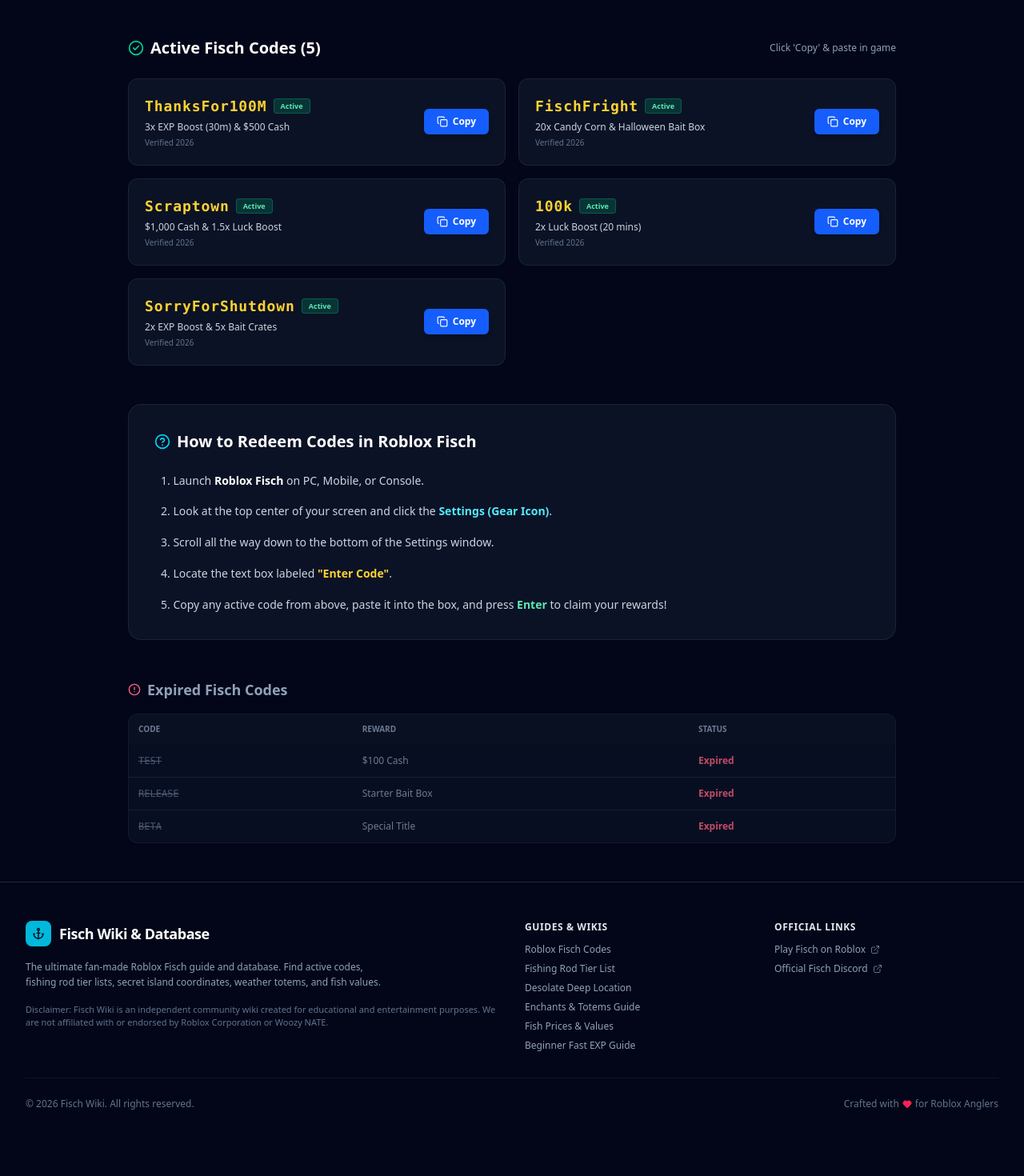
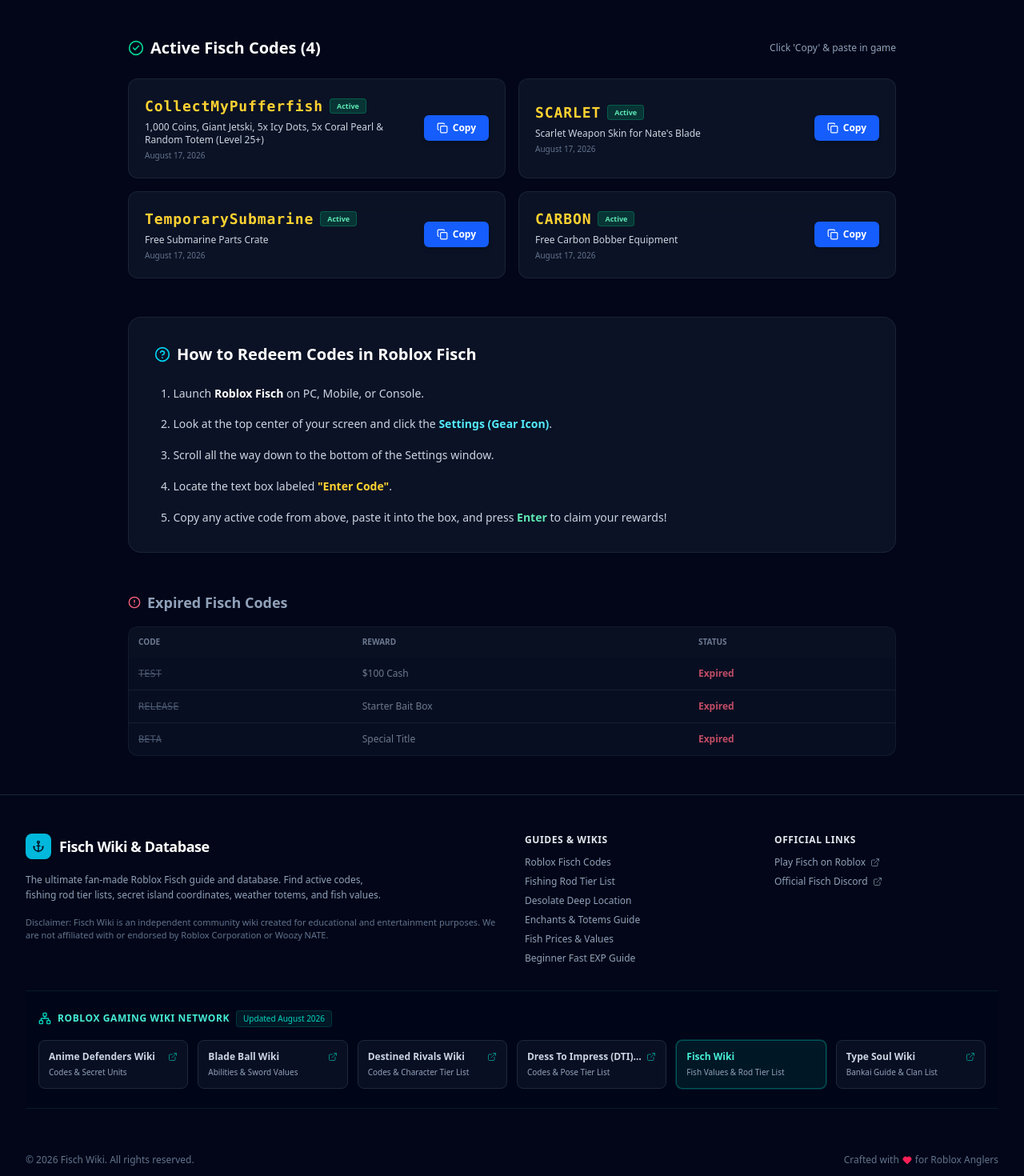
Before and after one commit to lianlele168/fisch-wiki, a Next.js app: page /codes in a window 1280 px wide. Shown: the part 300-1770 px from the top of the page at 80% size. Before the commit the page ends 1736 px from the top, so only its background shows below. Built offline with nearby package versions, Linux system fonts and the light colour scheme.

Commit message:
feat: SEO schema, IndexNow engine, SVG favicon, active codes update

```diff
--- a/src/app/codes/page.tsx
+++ b/src/app/codes/page.tsx
@@ -10,13 +10,80 @@
 };
 
 export default function CodesPage() {
+  const faqSchema = {
+    '@context': 'https://schema.org',
+    '@type': 'FAQPage',
+    mainEntity: [
+      {
+        '@type': 'Question',
+        name: 'How do I redeem codes in Roblox Fisch?',
+        acceptedAnswer: {
+          '@type': 'Answer',
+          text: 'Open Roblox Fisch, click the Settings Gear icon at the top of your screen, scroll down to the bottom of the menu, paste your code into the Enter Code box, and hit Enter.',
+        },
+      },
+      {
+        '@type': 'Question',
+        name: 'What rewards do Fisch codes give?',
+        acceptedAnswer: {
+          '@type': 'Answer',
+          text: 'Fisch codes reward players with free Cash, 2x EXP Boost multipliers, Bait Boxes, Bobbers, and rare titles.',
+        },
+      },
+      {
+        '@type': 'Question',
+        name: 'Why did my Fisch code fail to redeem?',
+        acceptedAnswer: {
+          '@type': 'Answer',
+          text: 'Fisch codes expire quickly following update releases. Make sure you enter exact capitalization and check if you already redeemed it.',
+        },
+      },
+    ],
+  };
+
+  const howToSchema = {
+    '@context': 'https://schema.org',
+    '@type': 'HowTo',
+    name: 'How to Redeem Codes in Roblox Fisch',
+    description: 'Quick step-by-step guide to redeem active codes in Roblox Fisch for free cash and boosts.',
+    step: [
+      {
+        '@type': 'HowToStep',
+        position: 1,
+        name: 'Launch Roblox Fisch',
+        itemListElement: [{ '@type': 'HowToDirection', text: 'Open Roblox Fisch on PC, Mobile, or Console.' }],
+      },
+      {
+        '@type': 'HowToStep',
+        position: 2,
+        name: 'Open Settings',
+        itemListElement: [{ '@type': 'HowToDirection', text: 'Click the Settings Gear Icon at the top of your screen and scroll to the bottom.' }],
+      },
+      {
+        '@type': 'HowToStep',
+        position: 3,
+        name: 'Enter Active Code',
+        itemListElement: [{ '@type': 'HowToDirection', text: 'Paste your code into the Enter Code box and press Enter to receive free rewards.' }],
+      },
+    ],
+  };
+
   return (
     <div className="max-w-5xl mx-auto px-4 sm:px-6 lg:px-8 py-12 space-y-12">
+      <script
+        type="application/ld+json"
+        dangerouslySetInnerHTML={{ __html: JSON.stringify(faqSchema) }}
+      />
+      <script
+        type="application/ld+json"
+        dangerouslySetInnerHTML={{ __html: JSON.stringify(howToSchema) }}
+      />
+
       {/* Header Banner */}
       <div className="space-y-4 text-center sm:text-left border-b border-slate-800 pb-8">
         <div className="inline-flex items-center gap-2 px-3 py-1 bg-amber-500/10 border border-amber-500/20 rounded-full text-amber-400 text-xs font-semibold">
           <Gift className="w-4 h-4 animate-pulse" />
-          <span>Active & Tested Daily</span>
+          <span>Active & Tested Daily: August 17, 2026</span>
         </div>
         <h1 className="text-3xl sm:text-5xl font-black text-white tracking-tight">
           Roblox <span className="gradient-text-gold">Fisch Codes</span> (August 2026)
--- a/src/app/layout.tsx
+++ b/src/app/layout.tsx
@@ -4,7 +4,11 @@
 import Footer from '@/components/Footer';
 
 export const metadata: Metadata = {
-  title: 'Fisch Wiki — Roblox Fisch Codes, Rod Tier List & Map Locations',
+  metadataBase: new URL('https://fisch-wiki.vercel.app'),
+  alternates: {
+    canonical: '/',
+  },
+  title: 'Fisch Wiki — Roblox Fisch Codes, Rod Tier List & Map Locations (August 2026)',
   description: 'The ultimate Roblox Fisch Wiki & Database. Get active fisch codes, fishing rod tier list, desolate deep location coordinates, enchantments, and fish values.',
   keywords: [
     'fisch codes',
@@ -22,6 +26,7 @@
     title: 'Roblox Fisch Wiki & Codes Database',
     description: 'Active Fisch codes, fishing rod tier list, secret locations, and weather totems for Roblox anglers.',
     type: 'website',
+    url: 'https://fisch-wiki.vercel.app',
     siteName: 'Fisch Wiki'
   },
   twitter: {
@@ -32,6 +37,9 @@
   robots: {
     index: true,
     follow: true
+  },
+  icons: {
+    icon: '/favicon.svg',
   },
   verification: {
     google: 'K0YFUdYGQH2cucEllkbzoEcKAZoFJ7rGguAERbz2ZGM'
@@ -47,13 +55,8 @@
     '@context': 'https://schema.org',
     '@type': 'WebSite',
     name: 'Fisch Wiki',
-    url: 'https://fischwiki.com',
-    description: 'The ultimate Roblox Fisch Wiki & Database for active codes, rod tier lists, and map coordinates.',
-    potentialAction: {
-      '@type': 'SearchAction',
-      target: 'https://fischwiki.com/codes?q={search_term_string}',
-      'query-input': 'required name=search_term_string'
-    }
+    url: 'https://fisch-wiki.vercel.app',
+    description: 'The ultimate Roblox Fisch Wiki & Database for active codes, rod tier lists, and map coordinates.'
   };
 
   return (
--- a/src/components/Footer.tsx
+++ b/src/components/Footer.tsx
@@ -1,5 +1,6 @@
 import Link from 'next/link';
 import { Anchor, ExternalLink, Heart } from 'lucide-react';
+import MatrixNav from './MatrixNav';
 
 export default function Footer() {
   return (
@@ -64,7 +65,9 @@
         </div>
       </div>
 
-      <div className="max-w-7xl mx-auto pt-6 border-t border-slate-900 flex flex-col sm:flex-row items-center justify-between text-xs text-slate-500 gap-3">
+      <MatrixNav />
+
+      <div className="max-w-7xl mx-auto pt-6 flex flex-col sm:flex-row items-center justify-between text-xs text-slate-500 gap-3">
         <p>© {new Date().getFullYear()} Fisch Wiki. All rights reserved.</p>
         <p className="flex items-center gap-1">
           <span>Crafted with</span>
--- /dev/null
+++ b/src/components/MatrixNav.tsx
@@ -0,0 +1,50 @@
+import React from 'react';
+import { Network, ExternalLink } from 'lucide-react';
+
+const MATRIX_SITES = [
+  { name: 'Anime Defenders Wiki', url: 'https://anime-defenders-wiki.vercel.app', desc: 'Codes & Secret Units', current: false },
+  { name: 'Blade Ball Wiki', url: 'https://blade-ball-wiki.vercel.app', desc: 'Abilities & Sword Values', current: false },
+  { name: 'Destined Rivals Wiki', url: 'https://destined-rivals-wiki.vercel.app', desc: 'Codes & Character Tier List', current: false },
+  { name: 'Dress To Impress (DTI) Wiki', url: 'https://dti-wiki.vercel.app', desc: 'Codes & Pose Tier List', current: false },
+  { name: 'Fisch Wiki', url: 'https://fisch-wiki.vercel.app', desc: 'Fish Values & Rod Tier List', current: true },
+  { name: 'Type Soul Wiki', url: 'https://type-soul-wiki.vercel.app', desc: 'Bankai Guide & Clan List', current: false },
+];
+
+export default function MatrixNav() {
+  return (
+    <div className="w-full bg-slate-950/80 border-y border-teal-900/30 py-6 px-4 my-8">
+      <div className="max-w-7xl mx-auto">
+        <div className="flex items-center gap-2 mb-4">
+          <Network className="w-4 h-4 text-teal-400" />
+          <h3 className="text-xs font-bold uppercase tracking-wider text-teal-300">
+            Roblox Gaming Wiki Network
+          </h3>
+          <span className="text-[10px] bg-teal-500/10 text-teal-400 px-2 py-0.5 rounded border border-teal-500/20 font-medium">
+            Updated August 2026
+          </span>
+        </div>
+        <div className="grid grid-cols-2 md:grid-cols-3 lg:grid-cols-6 gap-3">
+          {MATRIX_SITES.map((site) => (
+            <a
+              key={site.name}
+              href={site.url}
+              target={site.current ? '_self' : '_blank'}
+              rel={site.current ? '' : 'noopener noreferrer'}
+              className={`p-3 rounded-lg border text-left transition-all group ${
+                site.current
+                  ? 'bg-teal-500/10 border-teal-500/40 text-teal-300 ring-1 ring-teal-500/20'
+                  : 'bg-slate-900/60 border-slate-800 text-slate-300 hover:border-teal-500/30 hover:bg-slate-800/80'
+              }`}
+            >
+              <div className="flex items-center justify-between font-semibold text-xs mb-1">
+                <span className="truncate group-hover:text-teal-300 transition-colors">{site.name}</span>
+                {!site.current && <ExternalLink className="w-3 h-3 opacity-60 group-hover:opacity-100 flex-shrink-0 ml-1 text-teal-400" />}
+              </div>
+              <p className="text-[10px] text-slate-400 truncate">{site.desc}</p>
+            </a>
+          ))}
+        </div>
+      </div>
+    </div>
+  );
+}
--- /dev/null
+++ b/src/components/StructuredData.tsx
@@ -0,0 +1,54 @@
+import React from 'react';
+
+interface StructuredDataProps {
+  data: Record<string, any> | Record<string, any>[];
+}
+
+export default function StructuredData({ data }: StructuredDataProps) {
+  return (
+    <script
+      type="application/ld+json"
+      dangerouslySetInnerHTML={{ __html: JSON.stringify(data) }}
+    />
+  );
+}
+
+export function generateFaqSchema(faqs: { question: string; answer: string }[]) {
+  return {
+    '@context': 'https://schema.org',
+    '@type': 'FAQPage',
+    mainEntity: faqs.map((faq) => ({
+      '@type': 'Question',
+      name: faq.question,
+      acceptedAnswer: {
+        '@type': 'Answer',
+        text: faq.answer,
+      },
+    })),
+  };
+}
+
+export function generateHowToSchema(
+  name: string,
+  description: string,
+  steps: { name: string; text: string }[]
+) {
+  return {
+    '@context': 'https://schema.org',
+    '@type': 'HowTo',
+    name,
+    description,
+    step: steps.map((step, idx) => ({
+      '@type': 'HowToStep',
+      position: idx + 1,
+      name: step.name,
+      itemListElement: [
+        {
+          '@type': 'HowToDirection',
+          duringMedia: undefined,
+          text: step.text,
+        },
+      ],
+    })),
+  };
+}
--- a/src/data/wikiData.ts
+++ b/src/data/wikiData.ts
@@ -57,11 +57,10 @@
 
 // 1. Active & Expired Codes
 export const ACTIVE_CODES: CodeItem[] = [
-  { code: 'ThanksFor100M', reward: '3x EXP Boost (30m) & $500 Cash', status: 'Active', addedDate: 'Verified 2026' },
-  { code: 'FischFright', reward: '20x Candy Corn & Halloween Bait Box', status: 'Active', addedDate: 'Verified 2026' },
-  { code: 'Scraptown', reward: '$1,000 Cash & 1.5x Luck Boost', status: 'Active', addedDate: 'Verified 2026' },
-  { code: '100k', reward: '2x Luck Boost (20 mins)', status: 'Active', addedDate: 'Verified 2026' },
-  { code: 'SorryForShutdown', reward: '2x EXP Boost & 5x Bait Crates', status: 'Active', addedDate: 'Verified 2026' }
+  { code: 'CollectMyPufferfish', reward: '1,000 Coins, Giant Jetski, 5x Icy Dots, 5x Coral Pearl & Random Totem (Level 25+)', status: 'Active', addedDate: 'August 17, 2026' },
+  { code: 'SCARLET', reward: 'Scarlet Weapon Skin for Nate\'s Blade', status: 'Active', addedDate: 'August 17, 2026' },
+  { code: 'TemporarySubmarine', reward: 'Free Submarine Parts Crate', status: 'Active', addedDate: 'August 17, 2026' },
+  { code: 'CARBON', reward: 'Free Carbon Bobber Equipment', status: 'Active', addedDate: 'August 17, 2026' },
 ];
 
 export const EXPIRED_CODES: CodeItem[] = [
```
Also changed, not shown: public/e593ab87140f4d389a62bc871234abcd.txt (added), public/favicon.svg (added).
